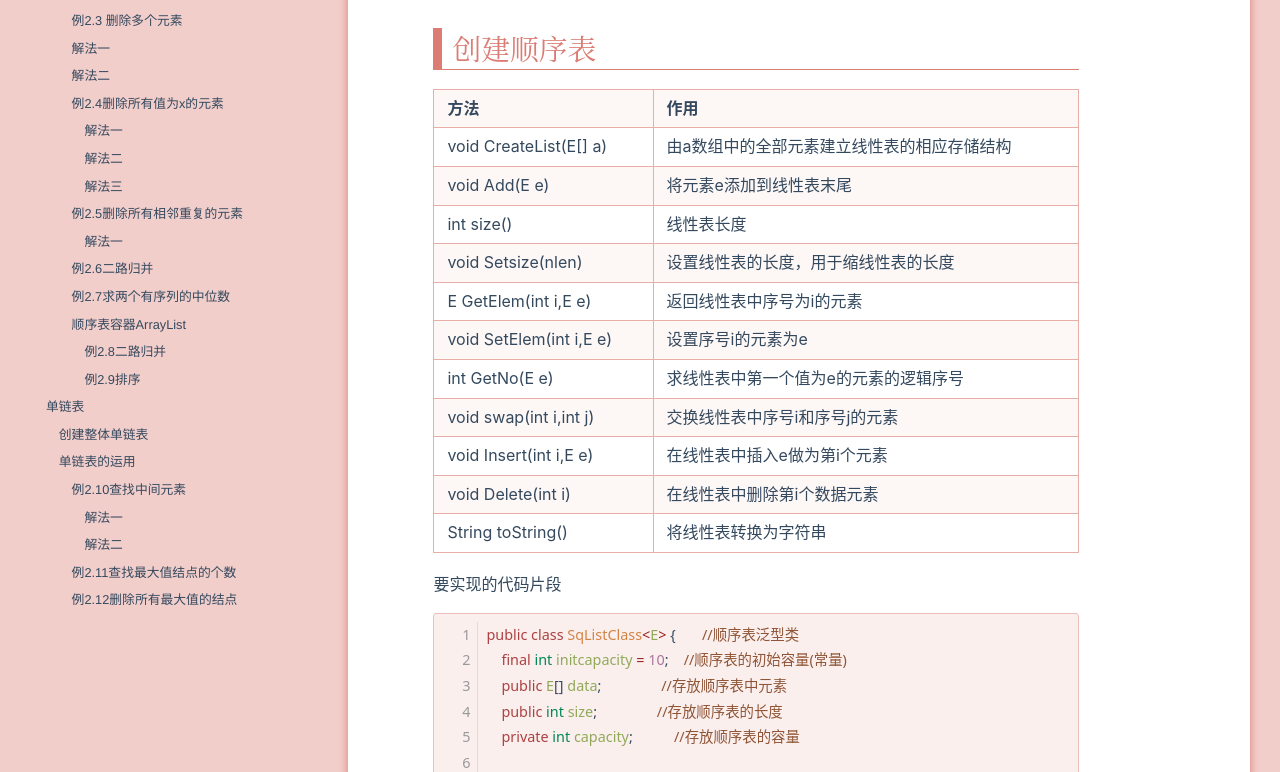
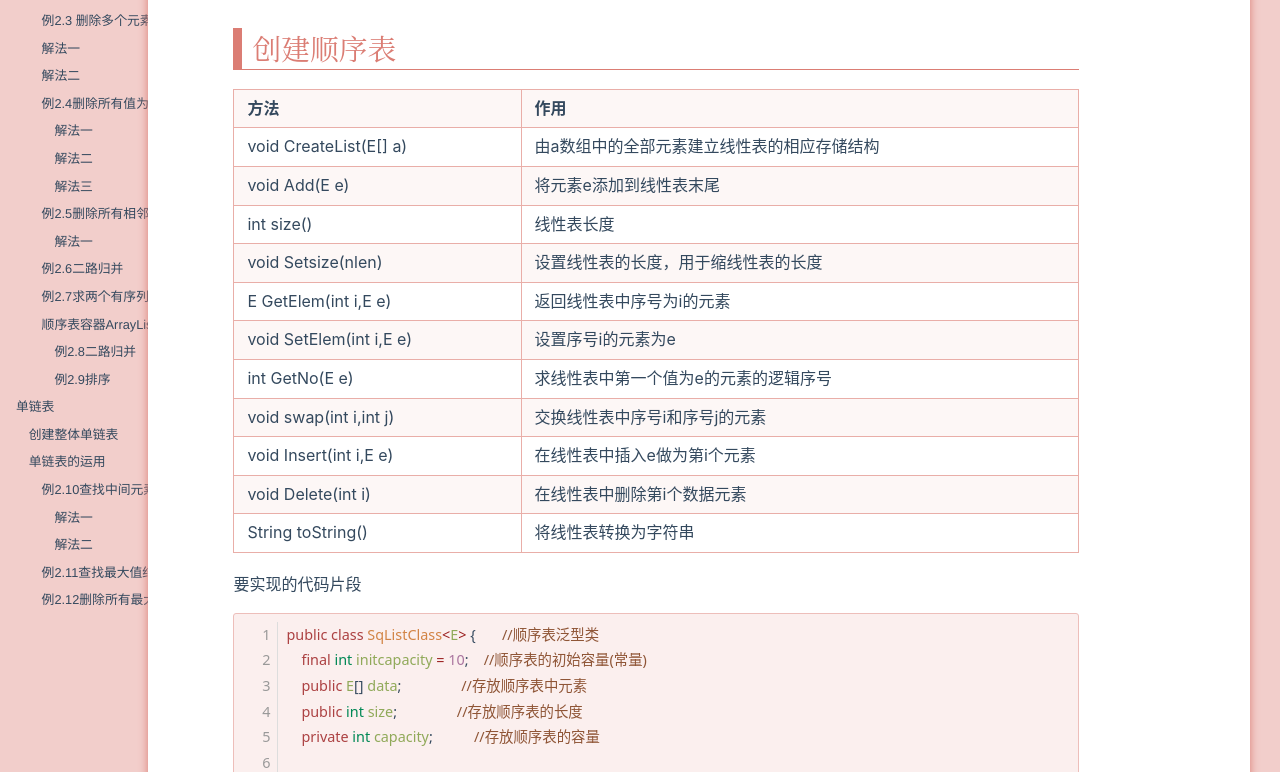
Before and after one commit to Yadiracmd/Yadiracmd.github.io, a plain HTML site: page index.html in a window 1280 px wide. Shown: the part 191-963 px from the top of the page. Drawn offline with Linux system fonts and the light colour scheme.

Commit message:
Add files via upload

```diff
--- a/index.html
+++ b/index.html
@@ -159,9 +159,9 @@ mark .md-meta { color: rgb(0, 0, 0); }
 .md-fences-advanced:not(.md-focus) { padding: 0px; white-space: nowrap; border: 0px; }
 .md-fences-advanced:not(.md-focus) { background: inherit; }
 .typora-export-show-outline .typora-export-content { max-width: 1440px; margin: auto; display: flex; flex-direction: row; }
-.typora-export-sidebar { width: 300px; font-size: 0.8rem; margin-top: 80px; margin-right: 18px; }
+.typora-export-sidebar { width: 100px; font-size: 0.8rem; margin-top: 80px; margin-right: 18px; }
 .typora-export-show-outline #write { --webkit-flex:2; flex: 2 1 0%; }
-.typora-export-sidebar .outline-content { position: fixed; top: 0px; max-height: 100%; overflow: hidden auto; padding-bottom: 30px; padding-top: 60px; width: 300px; }
+.typora-export-sidebar .outline-content { position: fixed; top: 0px; max-height: 100%; overflow: hidden auto; padding-bottom: 30px; padding-top: 60px; width: 300px;left:0px }
 @media screen and (max-width: 1024px) {
   .typora-export-sidebar, .typora-export-sidebar .outline-content { width: 240px; }
 }
```
